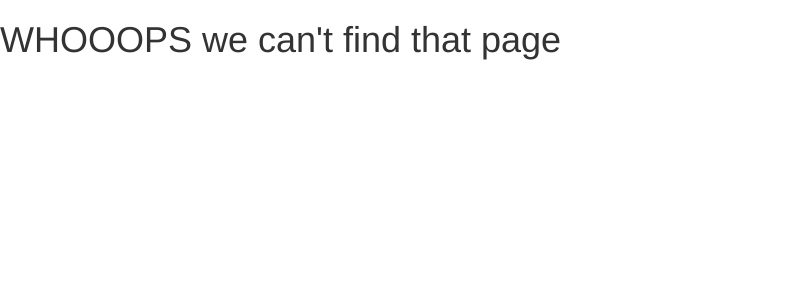
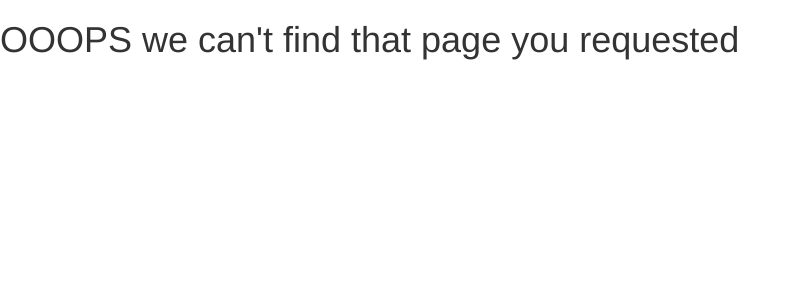
Before and after one commit to Wihogora/Blog, a Flask app: template app/templates/fourOwfour.html in a window 1280 px wide. Shown: the part 52-352 px from the top of the page, without its empty margins (0-800 px from the left). Run offline with Flask 2, Linux system fonts and the light colour scheme; the template is opened without the code that fills it, so the values that code supplies are empty; some libraries are stand-ins or nearby versions.

```diff
--- a/app/templates/fourOwfour.html
+++ b/app/templates/fourOwfour.html
@@ -1,5 +1,5 @@
  {% extends 'base.html'%}
 
 {% block content %}
-    <h1>WHOOOPS we can't find that page</h1>
+    <h1>OOOPS we can't find that page you requested</h1>
 {% endblock %}
```
